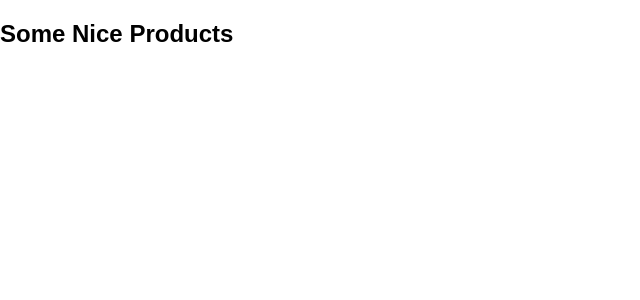
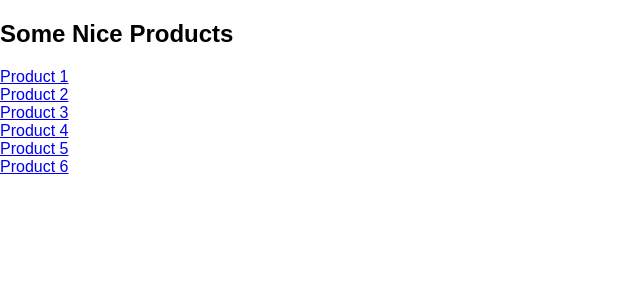
Before and after one commit to dmitry12/service-workers-playground, a React (Create React App) app: page /products in a window 1280 px wide. Shown: the top 300 px of the page, without its empty margins (0-640 px from the left). Built offline with nearby package versions, Linux system fonts and the light colour scheme.

Commit message:
Add routing more or less

```diff
--- a/public/sw.js
+++ b/public/sw.js
@@ -5,6 +5,7 @@ this.addEventListener('install', function(event) {
                 '/',
                 '/static/js/bundle.js',
                 '/static/media/logo.5d5d9eef.svg',
+                '/products',
             ]);
         })
     );
--- a/src/Product/index.js
+++ b/src/Product/index.js
@@ -11,11 +11,19 @@ class Product extends Component {
     }
 
     render() {
+        const id = parseInt(this.props.params.productId, 10);
+        const product = window.json.products.filter(product => {
+            if (product.id === id) {
+                return product;
+            }
+        })[0];
+
         return (
             <div className="Product">
                 <div className="Product-header">
-                    <h2>Some Nice Product</h2>
+                    <h2>{product.name}</h2>
                 </div>
+
                 <p className="Product-info">
                     <ul>
                         <li>Point 1</li>
--- a/src/Products/index.js
+++ b/src/Products/index.js
@@ -1,12 +1,21 @@
 import React, { Component } from 'react';
+import { Link } from 'react-router'
 
 class Products extends Component {
     render() {
-        console.log(window.json);
+        const productList = window.json.products.map(product =>
+            <div>
+                <Link to={`/product/${product.id}`}>
+                    {product.name}
+                </Link>
+            </div>
+        );
         return (
             <div className="Products">
                 <div className="Products-header">
                     <h2>Some Nice Products</h2>
+
+                    {productList}
                 </div>
             </div>
         );
```
